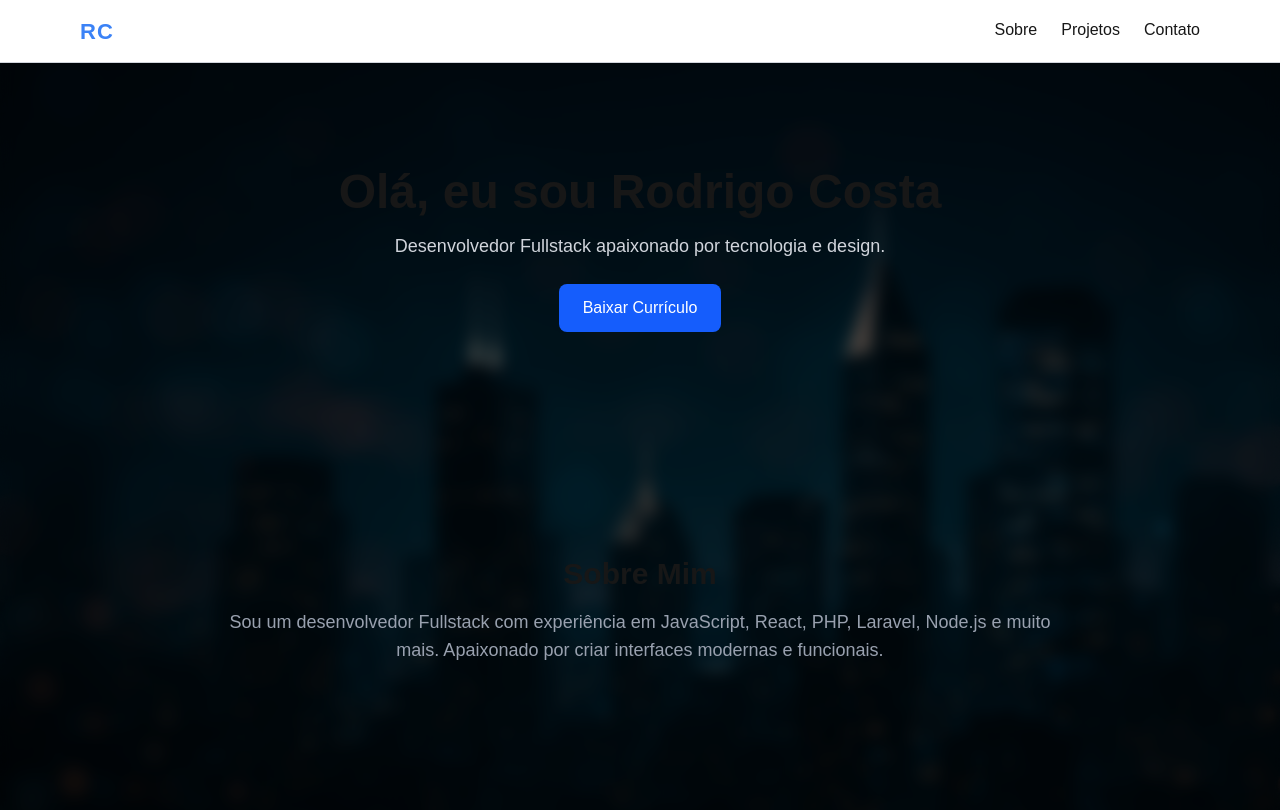
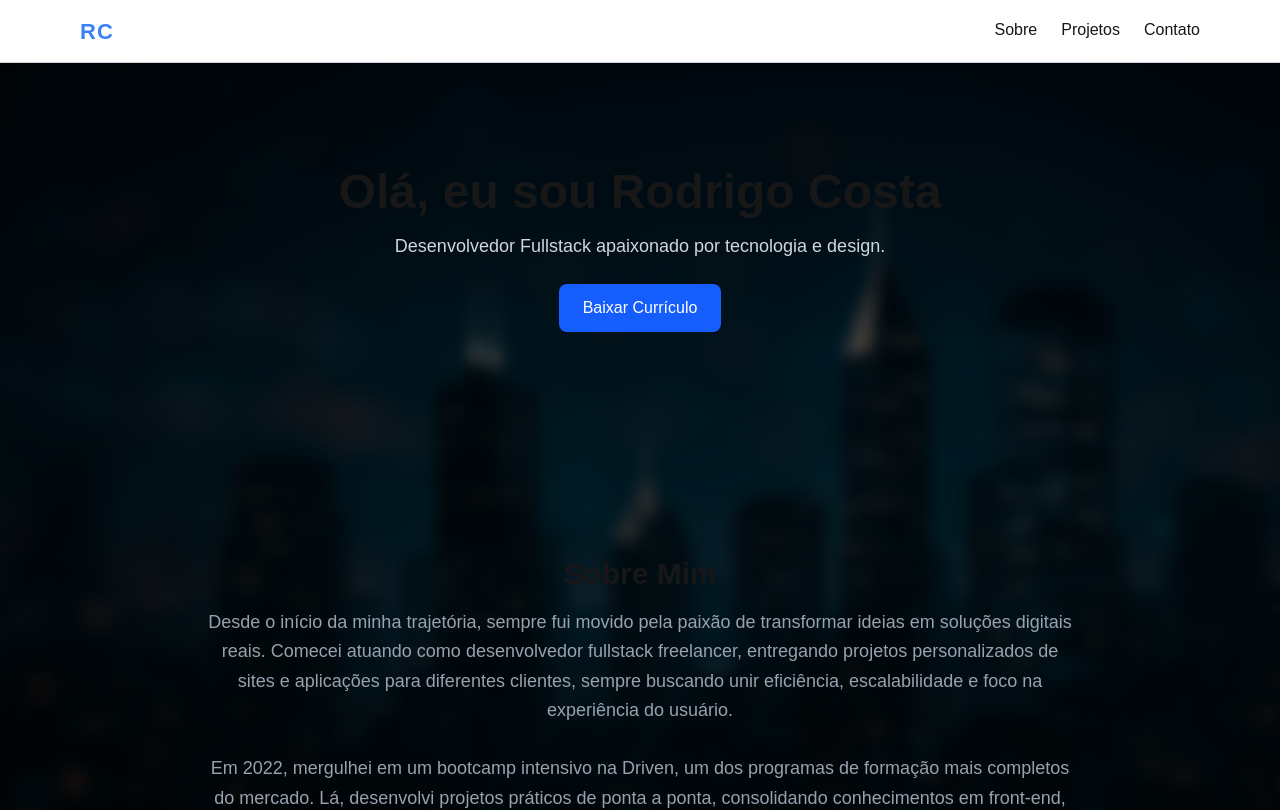
Before and after one commit to rcostagomes/RodrigoCosta, a Next.js app: page / in a window 1280 px wide. Shown: the top 810 px of the page. Built offline with nearby package versions, Linux system fonts and the light colour scheme.

Commit message:
ADD new text in page sobre

```diff
--- a/src/components/Sobre.tsx
+++ b/src/components/Sobre.tsx
@@ -12,9 +12,21 @@ export default function Sobre() {
       transition={{ duration: 0.6 }}
     >
       <h2 className="text-3xl font-bold mb-4">Sobre Mim</h2>
-      <p className="text-gray-400 text-lg">
-        Sou um desenvolvedor Fullstack com experiência em JavaScript, React, PHP, Laravel,
-        Node.js e muito mais. Apaixonado por criar interfaces modernas e funcionais.
+      <p className="text-gray-400 text-lg leading-relaxed">
+        Desde o início da minha trajetória, sempre fui movido pela paixão de transformar ideias em soluções digitais reais.
+        Comecei atuando como desenvolvedor fullstack freelancer, entregando projetos personalizados de sites e aplicações para diferentes clientes,
+        sempre buscando unir eficiência, escalabilidade e foco na experiência do usuário.
+        <br /><br />
+        Em 2022, mergulhei em um bootcamp intensivo na Driven, um dos programas de formação mais completos do mercado.
+        Lá, desenvolvi projetos práticos de ponta a ponta, consolidando conhecimentos em front-end, back-end, bancos de dados, testes de software e práticas DevOps.
+        Essa experiência acelerada me preparou ainda mais para os desafios reais do mercado de tecnologia.
+        <br /><br />
+        Mais recentemente, atuei como engenheiro de software na Agência F3X, focado no desenvolvimento de plataformas de e-commerce e redes sociais,
+        além da implementação de chatbots e integrações com APIs modernas.
+        Trabalhar em projetos que exigem alta performance e ótima usabilidade me trouxe ainda mais visão estratégica sobre tecnologia voltada a resultados.
+        <br /><br />
+        Ao longo dessa caminhada, desenvolvi habilidades sólidas com JavaScript, React.js, Node.js, PHP, Laravel, entre outras tecnologias.
+        Hoje sigo sempre buscando evoluir, entregando soluções inovadoras e impactantes para quem confia no meu trabalho.
       </p>
     </motion.section>
   );
```
